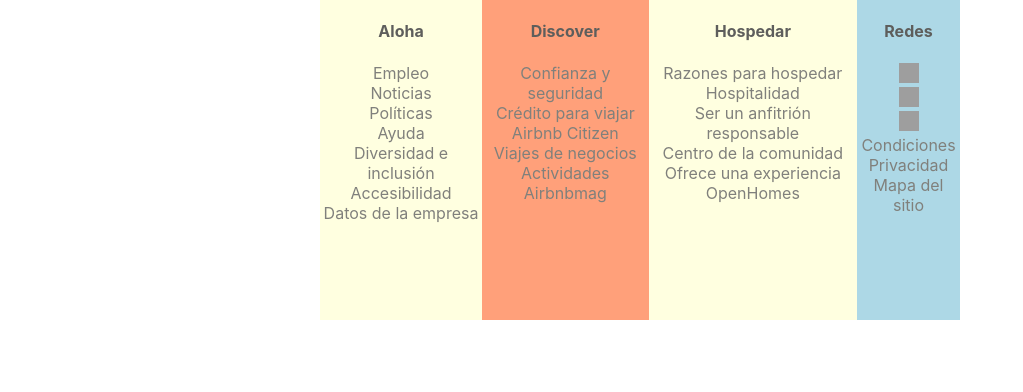
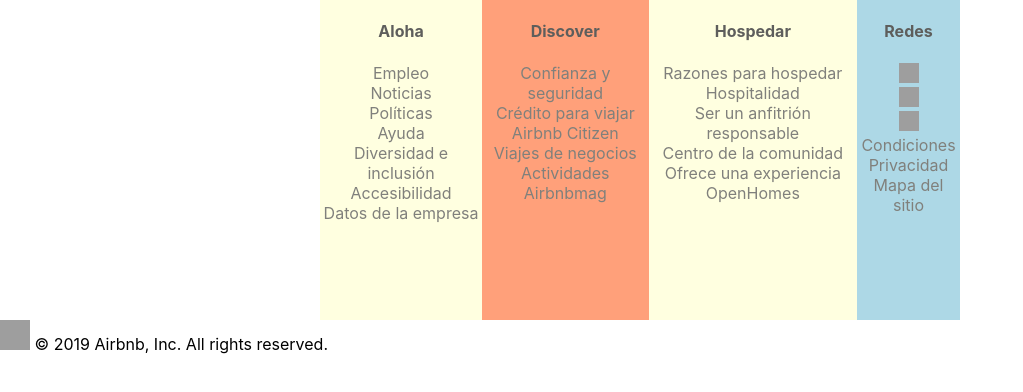
Before and after one commit to MarcVic99/nf1_Aloha, a React (Create React App) app in the folder frontend-app/: page / in a window 1280 px wide. Shown: the top 392 px of the page, without its empty margins (0-1023 px from the left). Built offline with nearby package versions, Linux system fonts and the light colour scheme; grey boxes are pictures that could not be loaded.

Commit message:
Solo falta rermatar el CSS.

```diff
--- a/frontend-app/src/footer/FooterStyle.css
+++ b/frontend-app/src/footer/FooterStyle.css
@@ -61,3 +61,7 @@
     font-weight: bold;
     color: #5e5e5c;
 }
+
+.copyrightSpan{
+    background-color: red;
+}
--- a/frontend-app/src/footer/footer.js
+++ b/frontend-app/src/footer/footer.js
@@ -1,25 +1,32 @@
 import React from 'react';
 import './FooterStyle.css';
+import logo from './footer_components/img/pineaple.png'
 
 import ColumnOne from "./footer_components/ColumnOne";
 import ColumnTwo from "./footer_components/ColumnTwo";
 import ColumnThree from "./footer_components/ColumnThree";
 import ColumnFour from "./footer_components/ColumnsFour";
+import CopyrightSpan from "./footer_components/Copyright";
 
 const FooterLinks = () => (
+<body>
+    <div id={'FooterLinksGeneral'}>
 
-         <div id={'FooterLinksGeneral'}>
-
-            <div id={'C1'}> <h4>Aloha</h4><ColumnOne/></div>
-            <div id={'C2'}> <h4>Discover</h4><ColumnTwo/> </div>
-             <div id={'C3'}><h4> Hospedar</h4> <ColumnThree/> </div>
-            <div id={'C4'}> <h4> Redes</h4><ColumnFour/> </div>
+        <div id={'C1'}><h4>Aloha</h4><ColumnOne/></div>
+        <div id={'C2'}><h4>Discover</h4><ColumnTwo/></div>
+        <div id={'C3'}><h4> Hospedar</h4> <ColumnThree/></div>
+        <div id={'C4'}><h4> Redes</h4><ColumnFour/></div>
 
 
-         </div>
 
+    </div>
 
-    );
+    <CopyrightSpan/>
+
+</body>
+
+);
+
 
 
 
--- a/frontend-app/src/footer/footer_components/ColumnsFour.js
+++ b/frontend-app/src/footer/footer_components/ColumnsFour.js
@@ -6,19 +6,19 @@
 const icons = [
     {
         name: 'Facebook',
-        icon: {facebook},
+        icon: facebook,
         url: 'https://Facebook.com',
     },
     {
         name: 'Instagram',
-        icon: {instagram},
+        icon: instagram,
         url: 'https://Instagram.com',
 
 
     },
     {
         name:'Twitter',
-        icon:{twitter},
+        icon:twitter,
         url:'https://Twitter.es',
     },
     ];
--- /dev/null
+++ b/frontend-app/src/footer/footer_components/Copyright.js
@@ -0,0 +1,12 @@
+import React from 'react';
+import logo from "./img/pineaple.png";
+
+const CopyrightSpan = () =>(
+    <div id={'copyrigthSpan'}>
+
+        <span><img src={logo} height={30}   width={30}></img> © 2019 Airbnb, Inc. All rights reserved.</span>
+
+    </div>
+);
+
+export default CopyrightSpan;
```
